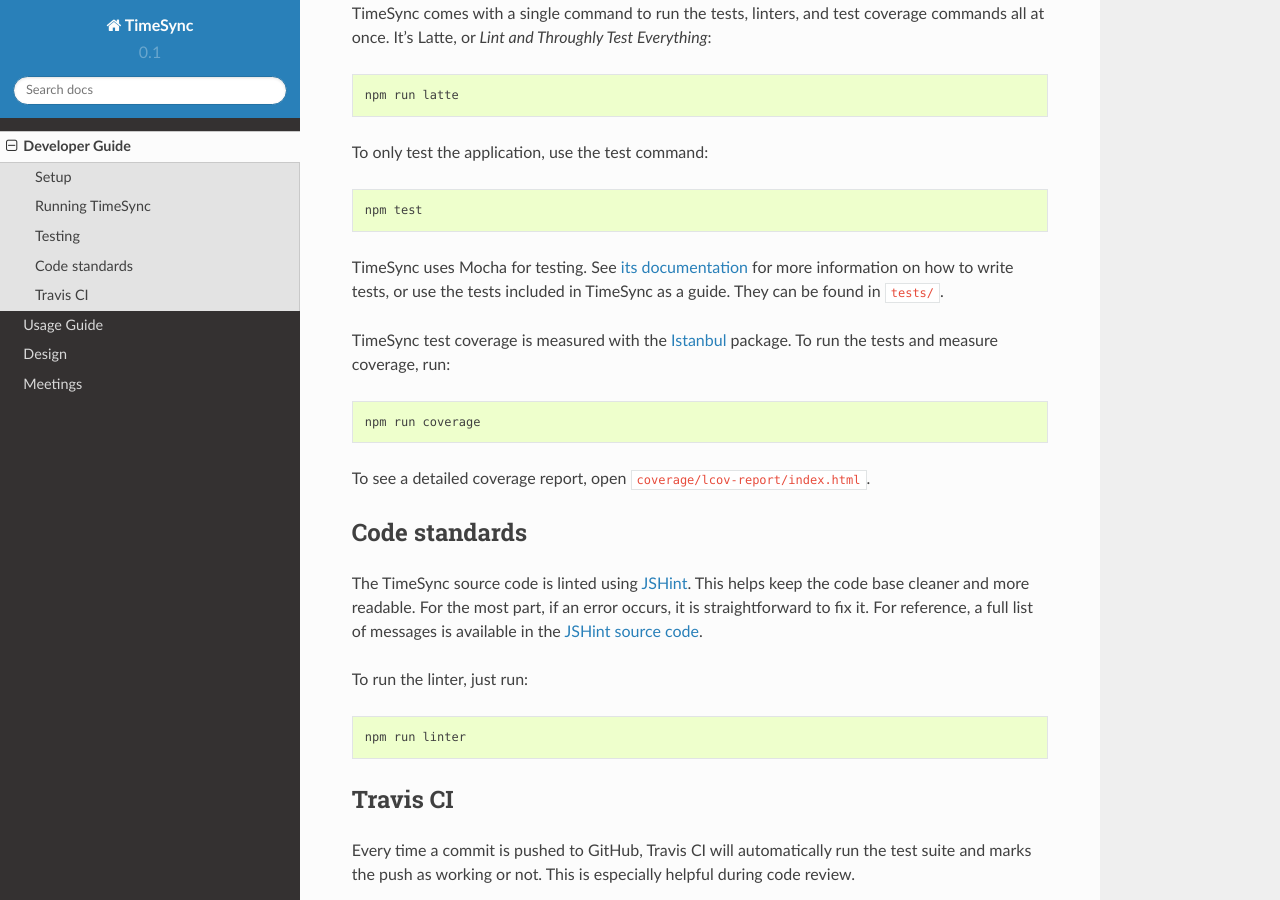
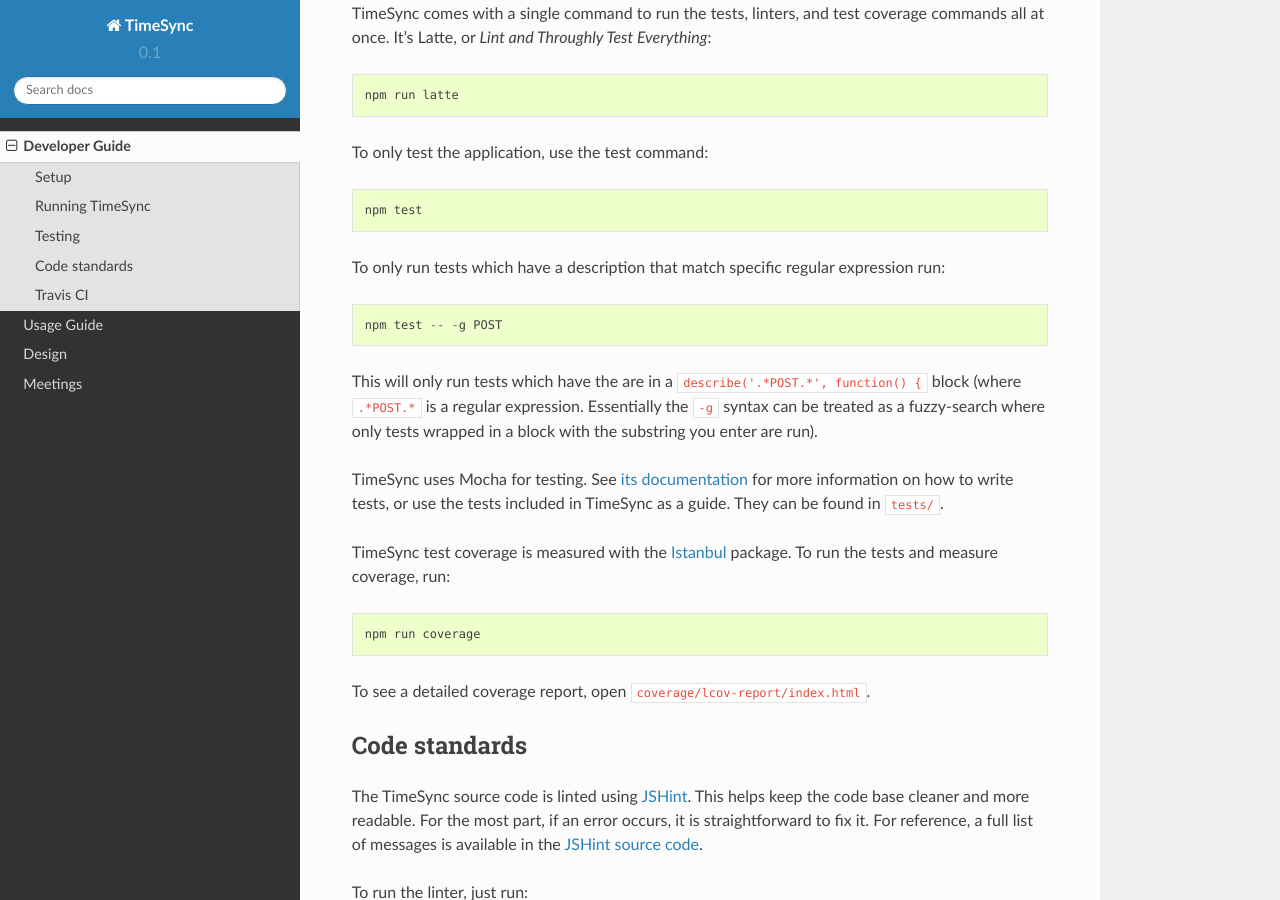
Before and after one commit to osuosl/timesync-node, a Sphinx documentation site: the page built from docs/source/dev/development.rst, in a window 1280 px wide and 900 px high, scrolled down 1562 px. Built offline with Sphinx 7.4.7 and the Read the Docs theme 2.0.0, drawn with Linux system fonts in a browser that asks for light colours.

Commit message:
Added docs about running a subset of the tests with -- -g <substring>

```diff
--- a/docs/source/dev/development.rst
+++ b/docs/source/dev/development.rst
@@ -77,6 +77,16 @@
 
     npm test
 
+To only run tests which have a description that match specific regular
+expression run::
+
+    npm test -- -g POST
+
+This will only run tests which have the are in a ``describe('.*POST.*',
+function() {`` block (where ``.*POST.*`` is a regular expression. Essentially
+the ``-g`` syntax can be treated as a fuzzy-search where only tests wrapped in
+a block with the substring you enter are run).
+
 TimeSync uses Mocha for testing. See `its documentation`_ for more information
 on how to write tests, or use the tests included in TimeSync as a guide. They
 can be found in ``tests/``.
```
Also changed, not shown: README.md (+7 -0 lines).
